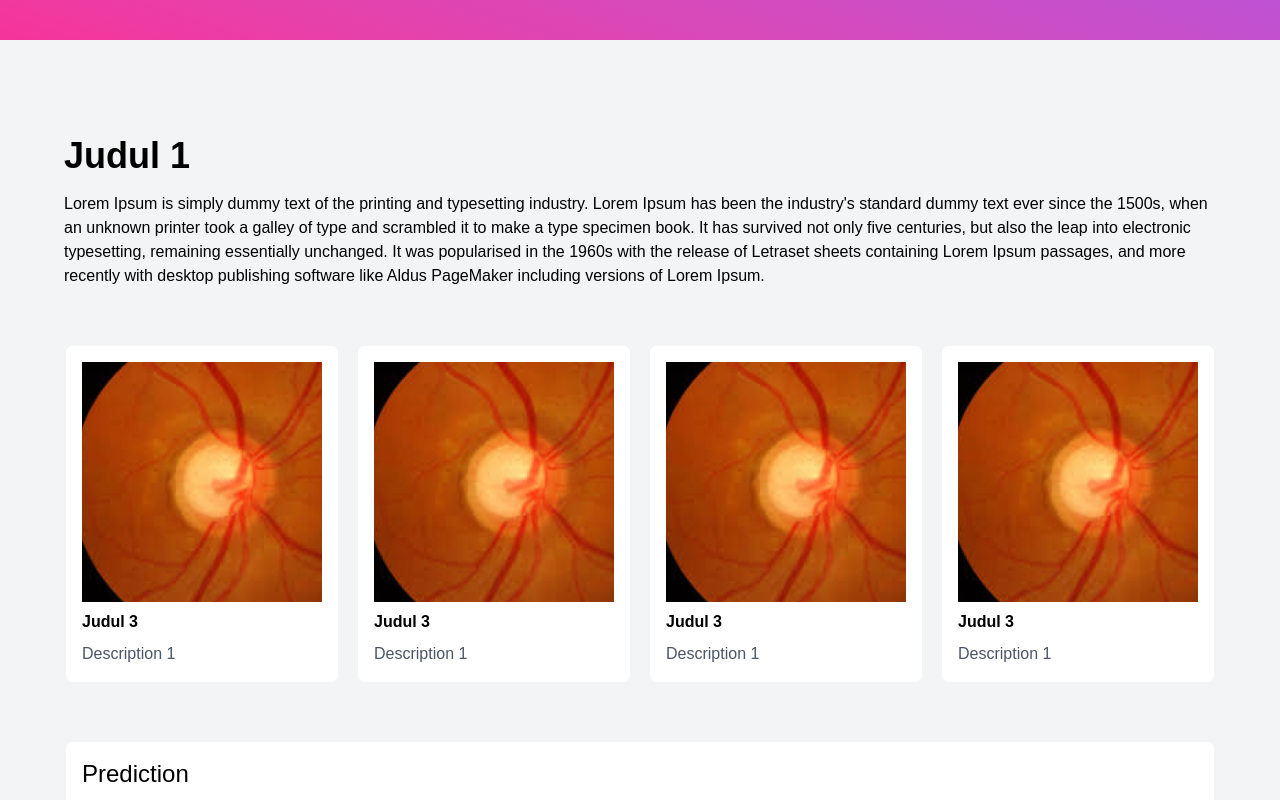
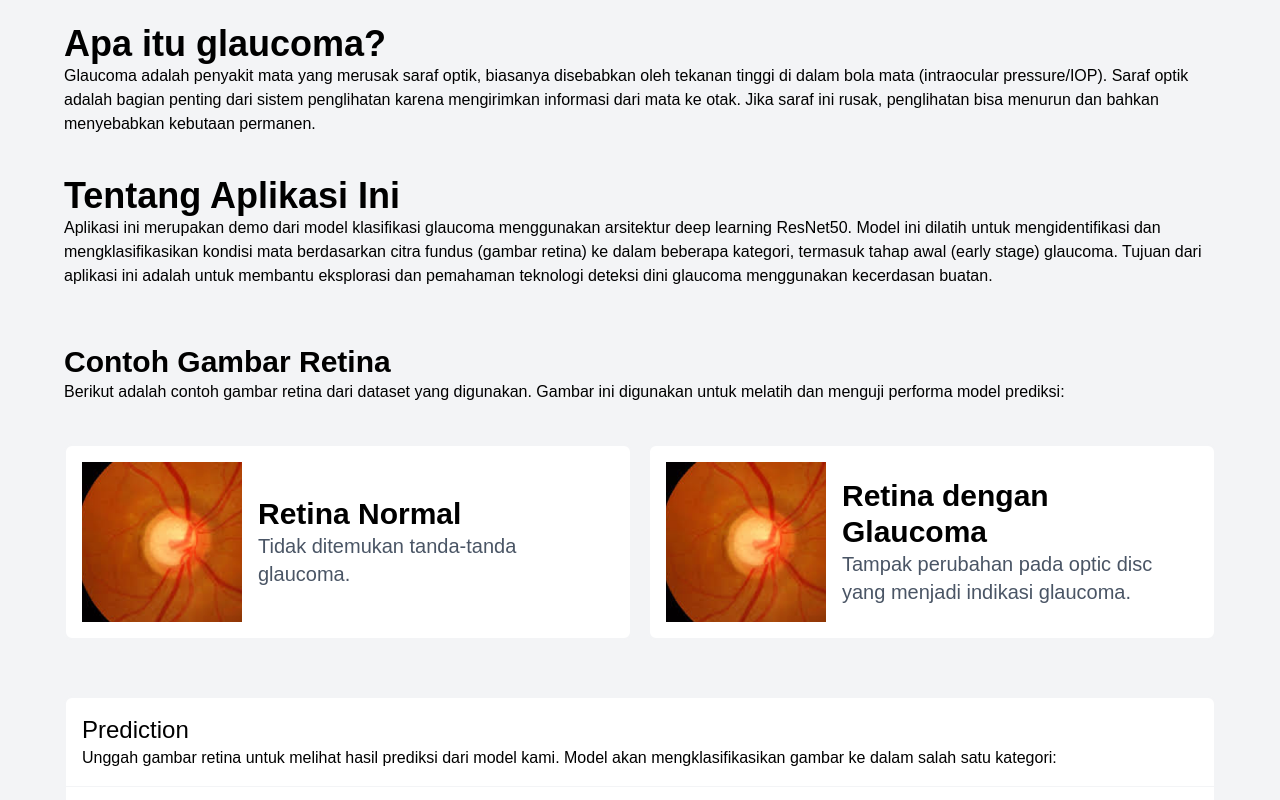
Before and after one commit to rivopelu/glaucoma-fe, a React (Vite) app: page / in a window 1280 px wide. Shown: the part 380-1180 px from the top of the page. Built offline with nearby package versions, Linux system fonts and the light colour scheme.

Commit message:
FEAT:setup

```diff
--- a/src/pages/HomePage.tsx
+++ b/src/pages/HomePage.tsx
@@ -4,6 +4,7 @@ import Button from '../components/Button.tsx';
 import { Card, CardBody } from '../components/Card.tsx';
 import PageContainer from '../components/PageContainer.tsx';
 import { SpinnerLoading } from '../components/SpinnerLoading.tsx';
+import Divider from '../components/Divider.tsx';
 
 interface IRes {
   confidence: number;
@@ -116,13 +117,13 @@ export function HomePage() {
 
   return (
     <div className={'min-h-screen w-screen bg-gray-100 grid'}>
-      <div className='bg-gradient-to-bl from-secondary-light to-primary-light py-24 h-full flex items-center justify-center'>
+      <div className='bg-gradient-to-bl from-secondary-light to-primary-light py-10 h-full flex items-center justify-center'>
         <PageContainer >
           <div className='mt-top-bar-height flex items-center gap-4 justify-center'>
             <img src='/assets/home_img.svg' className='h-42' />
             <div>
               <p className='text-4xl uppercase font-semibold text-white '>Glaucoma Clasification</p>
-              <p className='text-white'>HELLO WORLD</p>
+              <p className='text-white'>Sebuah demo model prediksi glaucoma berbasis Deep Learning              </p>
             </div>
           </div>
 
@@ -130,23 +131,49 @@ export function HomePage() {
       </div>
       <PageContainer>
         <div className={'p-16 grid  gap-4 pt-24'}>
-          <p className='font-semibold text-4xl'>Judul 1</p>
-          <p>Lorem Ipsum is simply dummy text of the printing and typesetting industry. Lorem Ipsum has been the industry's standard dummy text ever since the 1500s, when an unknown printer took a galley of type and scrambled it to make a type specimen book. It has survived not only five centuries, but also the leap into electronic typesetting, remaining essentially unchanged. It was popularised in the 1960s with the release of Letraset sheets containing Lorem Ipsum passages, and more recently with desktop publishing software like Aldus PageMaker including versions of Lorem Ipsum.</p>
+          <div>
+            <p className='font-semibold text-4xl'>Apa itu glaucoma?          </p>
+            <p>
+              Glaucoma adalah penyakit mata yang merusak saraf optik, biasanya disebabkan oleh tekanan tinggi di dalam bola mata (intraocular pressure/IOP). Saraf optik adalah bagian penting dari sistem penglihatan karena mengirimkan informasi dari mata ke otak. Jika saraf ini rusak, penglihatan bisa menurun dan bahkan menyebabkan kebutaan permanen.
 
 
-          <div className='grid grid-cols-4 my-10 gap-4'>
-            {
-              Array.from({ length: 4 }).map((_, i) => (
-                <Card key={i}>
-                  <CardBody className='grid gap-2'>
-                    <img className='w-full aspect-square' src='/assets/gl_1.png' />
-                    <p className='font-semibold '>Judul 3</p>
-                    <p className='text-gray-600 '>Description 1</p>
-                  </CardBody>
-                </Card>
-              ))
-            }
+            </p>
+          </div>
+          <div className='mt-6'>
+            <p className='font-semibold text-4xl'>Tentang Aplikasi Ini          </p>
+            <p>
+              Aplikasi ini merupakan demo dari model klasifikasi glaucoma menggunakan arsitektur deep learning ResNet50. Model ini dilatih untuk mengidentifikasi dan mengklasifikasikan kondisi mata berdasarkan citra fundus (gambar retina) ke dalam beberapa kategori, termasuk tahap awal (early stage) glaucoma. Tujuan dari aplikasi ini adalah untuk membantu eksplorasi dan pemahaman teknologi deteksi dini glaucoma menggunakan kecerdasan buatan.
 
+            </p>
+          </div>
+
+
+          <div>
+            <h1 className=' text-3xl mt-10 font-semibold'>Contoh Gambar Retina</h1>
+            <p>Berikut adalah contoh gambar retina dari dataset yang digunakan. Gambar ini digunakan untuk melatih dan menguji performa model prediksi:
+            </p>
+            <div className='grid grid-cols-2 my-10 gap-4'>
+              <Card >
+                <CardBody className='flex gap-4 items-center'>
+                  <img className='w-40 aspect-square' src='/assets/gl_1.png' />
+                  <div>
+                    <p className='font-semibold text-3xl '>Retina Normal</p>
+                    <p className='text-gray-600 text-xl '> Tidak ditemukan tanda-tanda glaucoma.</p>
+                  </div>
+
+                </CardBody>
+              </Card>
+              <Card >
+                <CardBody className='flex gap-4 items-center'>
+                  <img className='w-40 aspect-square' src='/assets/gl_1.png' />
+                  <div>
+                    <p className='font-semibold text-3xl '>Retina dengan Glaucoma</p>
+                    <p className='text-gray-600 text-xl '>Tampak perubahan pada optic disc yang menjadi indikasi glaucoma.</p>
+                  </div>
+
+                </CardBody>
+              </Card>
+            </div>
           </div>
 
           <div>
@@ -154,8 +181,14 @@ export function HomePage() {
               <CardBody className={'grid gap-4'}>
                 <div>
                   <h1 className={'text-2xl'}>Prediction</h1>
+                  <p>Unggah gambar retina untuk melihat hasil prediksi dari model kami. Model akan mengklasifikasikan gambar ke dalam salah satu kategori:
+                  </p>
                 </div>
+              </CardBody>
+              <Divider />
+              <CardBody>
                 {response ? responseCard() : inputCard()}
+
               </CardBody>
             </Card>
           </div>
```
